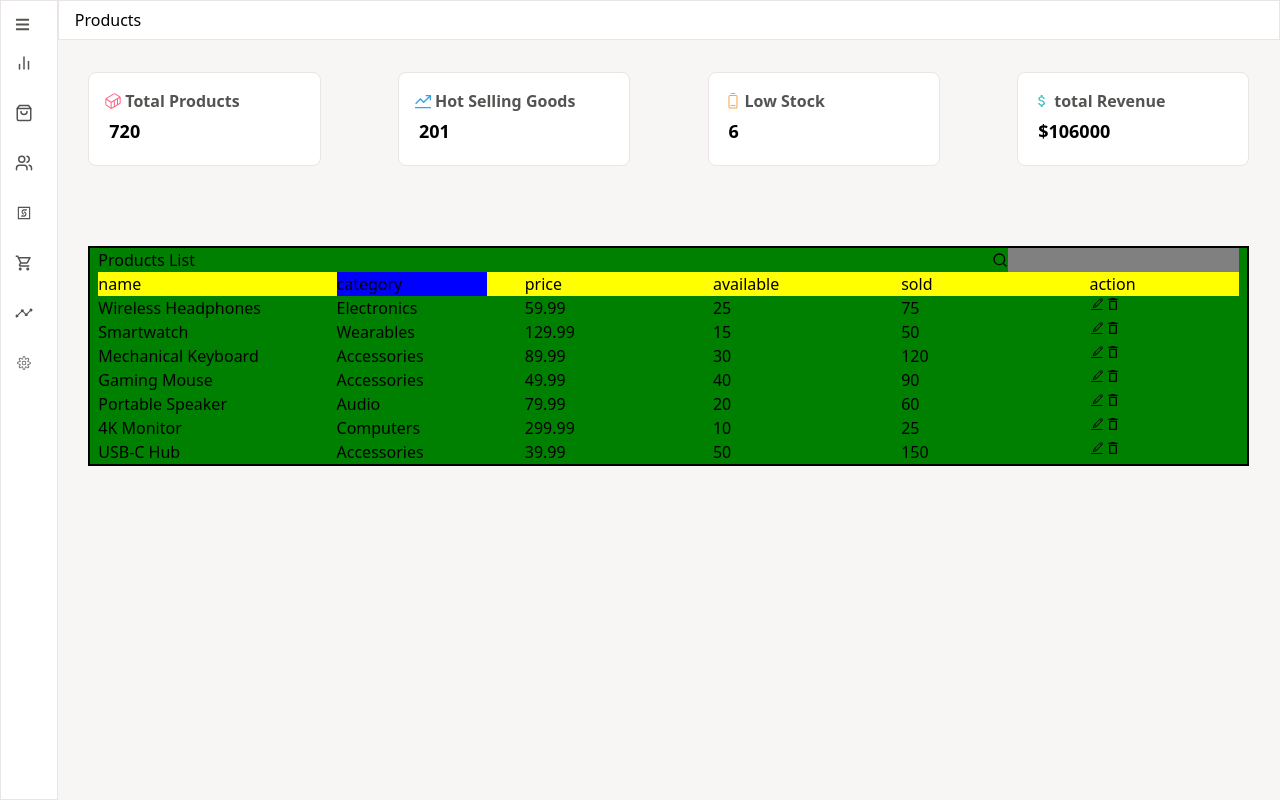
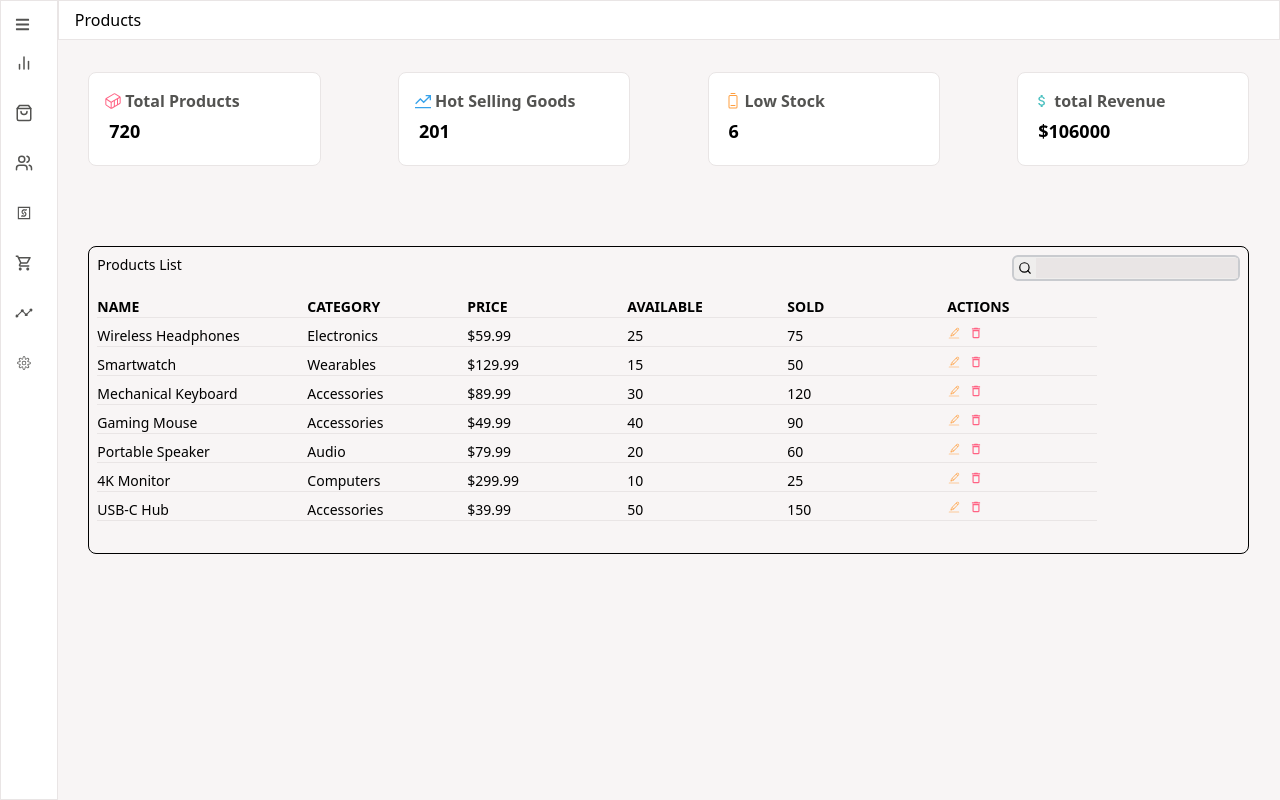
Before and after one commit to AdebestAA/admin-dashboard, a Next.js app: page /products in a window 1280 px wide. Built offline with nearby package versions, Linux system fonts and the light colour scheme.

Commit message:
table check

```diff
--- a/src/app/globals.css
+++ b/src/app/globals.css
@@ -48,6 +48,9 @@
   --color-background:#f8f5f5;
   --color-hover:#efeeed;
   --color-text:#535351;
+  --color-red: #FF6384;
+  --color-orange:#FF9F40;
+  --color-gray:#C9CBCF;
   --breakpoint-xxs: 330px;
   --breakpoint-xs: 370px;
   --breakpoint-sm: 400px;
--- a/src/app/page.tsx
+++ b/src/app/page.tsx
@@ -49,7 +49,13 @@ export default function Home() {
     }
       },[])
 
+  useLayoutEffect(()=>{
+const intervalId = setInterval(()=>{
+setValueCount(prev => prev + 120)
+},1)
 
+return ()=> clearInterval(intervalId)
+  },[valueCount])
 
 // const pathName = usePathname()
   return (
--- a/src/components/ProductsPageComponents/ProductLists.tsx
+++ b/src/components/ProductsPageComponents/ProductLists.tsx
@@ -17,34 +17,34 @@ const products:productsListType[] = [
 const ProductLists = () => {
     const inputRef = useRef<HTMLInputElement>(null)
   return (
-    <div className='w-[95%]  mx-auto my-16 bg-[green] rouded-lg border-2 px-2'>
-        <header className='flex justify-between'>
+    <div className='w-[95%]  mx-auto my-16  rounded-lg border-[1px] px-2 py-2'>
+        <header className='flex justify-between text-sm'>
             <h1>Products List</h1>
-           <aside className='flex items-center'>
-            <span><FiSearch /></span>
-            <input type="text" className='bg-[gray]' ref={inputRef} />
+           <aside className='flex items-center active-red bg-hover border-[2px] rounded-md border-gray'>
+            <span className='p-[4px] '><FiSearch /></span>
+            <input type="text" className='bg-border outline-none' ref={inputRef} />
             </aside>
         </header>
-        <div className='overflow-x-scroll  max-w-full scrollClass' >
-            <header className='flex justify-between  bg-[yellow]'>
+        <div className='overflow-x-scroll  max-w-full scrollClass py-4 ' >
+            <header className='flex justify-between text-sm w-[1000px] uppercase border-b-[1px] border-border font-semibold'>
                 <span className='min-w-[200px]'>name</span>
-                <span className='min-w-[150px] bg-[blue]'>category</span>
+                <span className='min-w-[150px]'>category</span>
                 <span className='min-w-[150px]'>price</span>
                 <span className='min-w-[150px]'>available</span>
                 <span className='min-w-[150px]'>sold</span>
-                <span className='min-w-[150px]'>action</span>
+                <span className='min-w-[150px]'>actions</span>
             </header>
-            <section className=''>
+            <section className='space-y-2 my-2'>
                 {products.map((item:productsListType,index:number)=>{
-return <aside key={index} className='flex justify-between '>
+return <aside key={index} className='flex text-sm justify-between w-[1000px] border-b-[1px] border-border'>
     <span className='min-w-[200px]'>{item.name}</span>
     <span className='min-w-[150px]'>{item.category}</span>
-    <span className='min-w-[150px]'>{item.price}</span>
+    <span className='min-w-[150px]'>${item.price}</span>
     <span className='min-w-[150px]'>{item.available}</span>
     <span className='min-w-[150px]'>{item.sold}</span>
-    <div className='flex min-w-[150px]'>
-        <CiEdit/>
-        <MdDeleteOutline/>
+    <div className='flex min-w-[150px] gap-x-2'>
+        <CiEdit className='text-orange cursor-pointer'/>
+        <MdDeleteOutline className='text-red cursor-pointer'/>
     </div>
 </aside>
 
```
